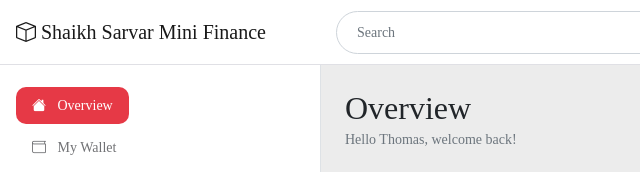
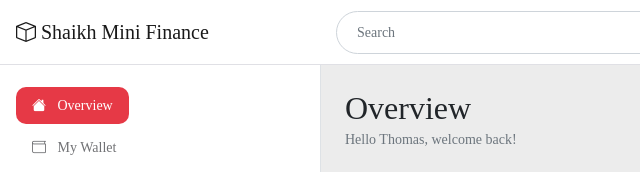
Before and after one commit to shaikhsarvar/mini_finance, a plain HTML site: page index.html in a window 1280 px wide. Shown: the top 172 px of the page, 0-640 px from the left. Drawn offline with Linux system fonts and the light colour scheme; a web font is replaced by a local one.

```diff
--- a/index.html
+++ b/index.html
@@ -40,7 +40,7 @@
             <div class="col-md-3 col-lg-3 me-0 px-3 fs-6">
                 <a class="navbar-brand" href="index.html">
                     <i class="bi-box"></i>
-                   Shaikh Sarvar Mini Finance
+                   Shaikh Mini Finance
                 </a>
             </div>
 
```
Also changed, not shown: 1 other file.
